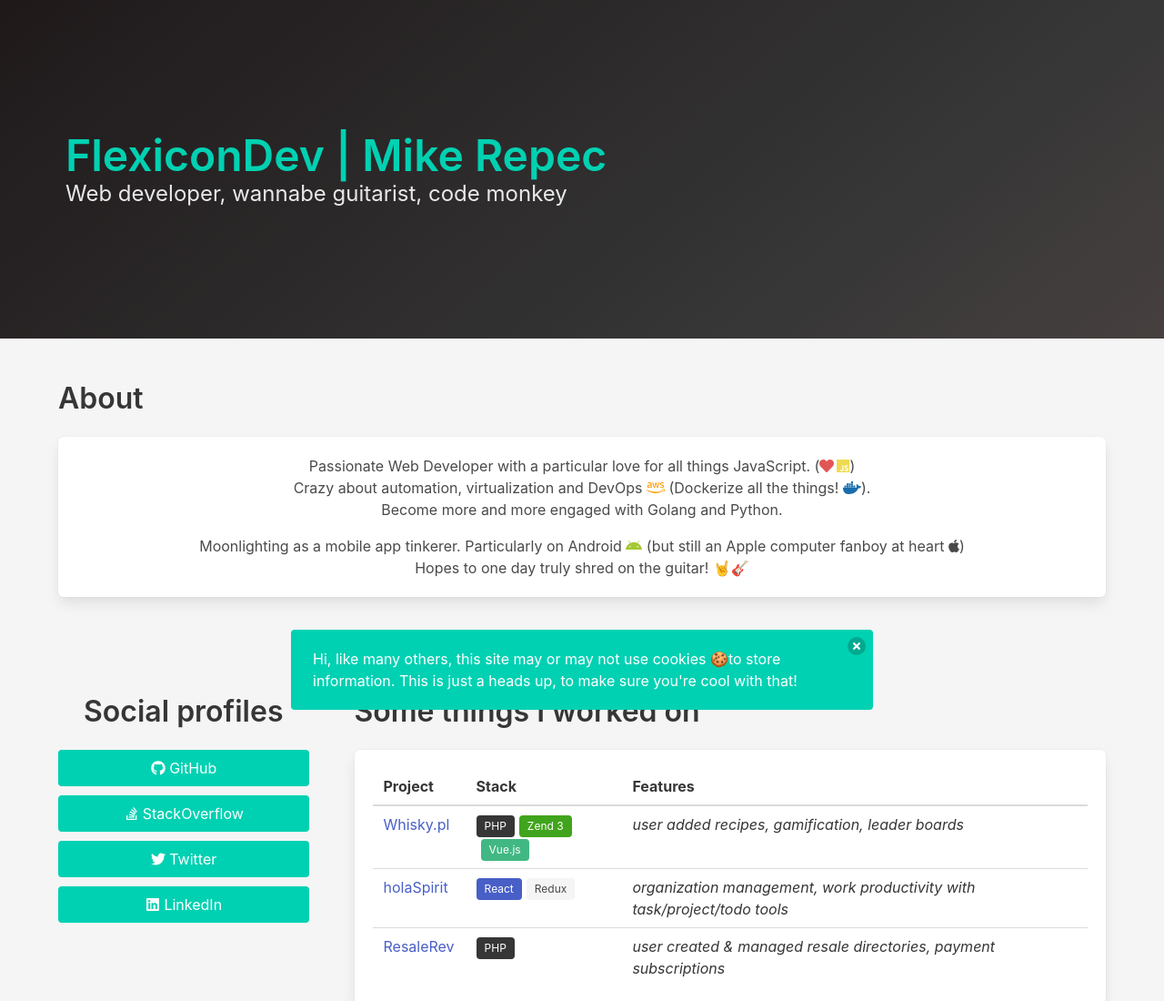
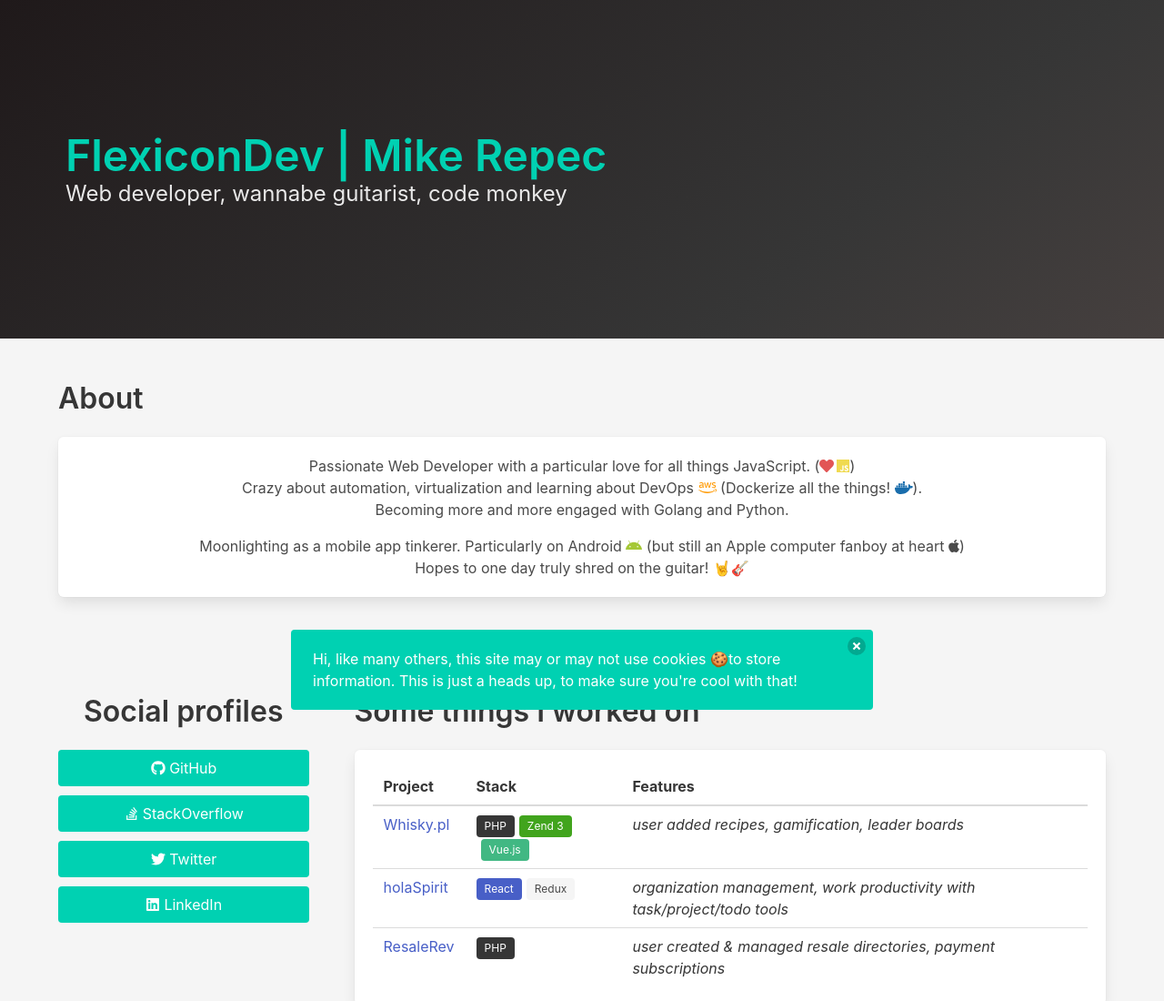
Before and after one commit to Flexicon/flexicondev-site-old, a Gatsby site: page / in a window 1280 px wide. Shown: the top 1100 px of the page at 91% size. Built offline with nearby package versions, Linux system fonts and the light colour scheme; Gatsby itself is replaced by a stand-in of ours.

Commit message:
Fix about wording

```diff
--- a/src/pages/index.js
+++ b/src/pages/index.js
@@ -21,7 +21,7 @@
               style={iconStyles.js}
             />
             ) <br />
-            Crazy about automation, virtualization and DevOps{' '}
+            Crazy about automation, virtualization and learning about DevOps{' '}
             <FontAwesomeIcon
               icon={{ prefix: 'fab', iconName: 'aws' }}
               style={iconStyles.aws}
@@ -32,7 +32,7 @@
               style={iconStyles.docker}
             />
             ). <br />
-            Become more and more engaged with Golang and Python.
+            Becoming more and more engaged with Golang and Python.
           </p>
 
           <p className="has-text-centered">
```
